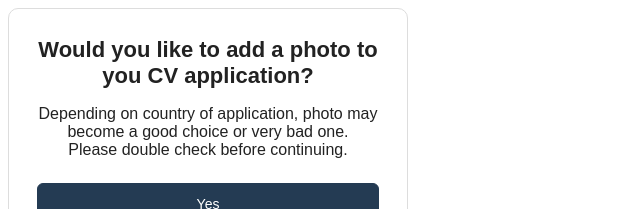
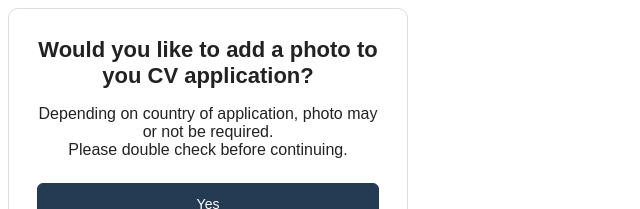
Before and after one commit to justCallMeArslan/cv-app-react, a React (Vite) app: page / in a window 1280 px wide. Shown: the top 209 px of the page, without its empty margins (0-640 px from the left). Built offline with nearby package versions, Linux system fonts and the light colour scheme.

Commit message:
docs: changed text of modal

```diff
--- a/src/components/ImageAction.jsx
+++ b/src/components/ImageAction.jsx
@@ -28,8 +28,8 @@ export default function ImageAction() {
                             Would you like to add a photo to you CV application?
                         </h2>
                         <p>
-                            Depending on country of application, photo may become
-                            a good choice or very bad one. <br />
+                            Depending on country of application, photo may or not
+                            be required. <br />
                             Please double check before continuing.
                         </p>
 
```
